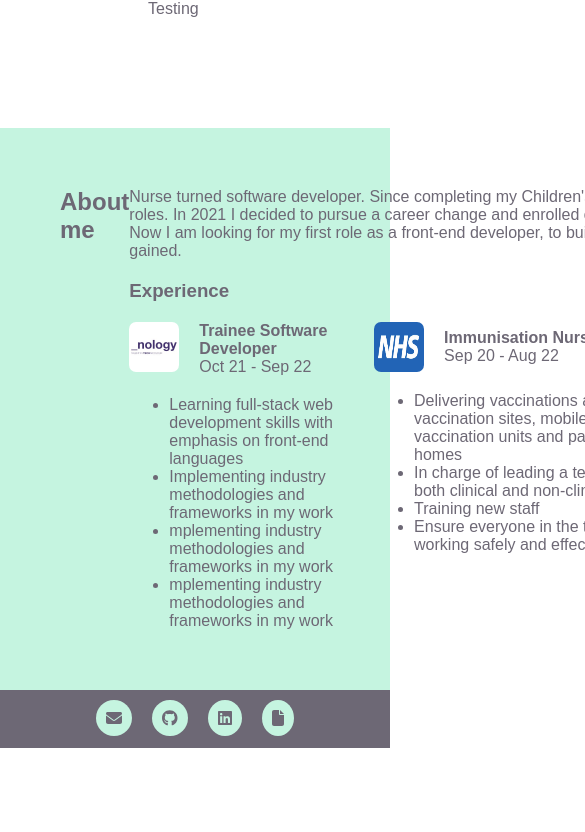
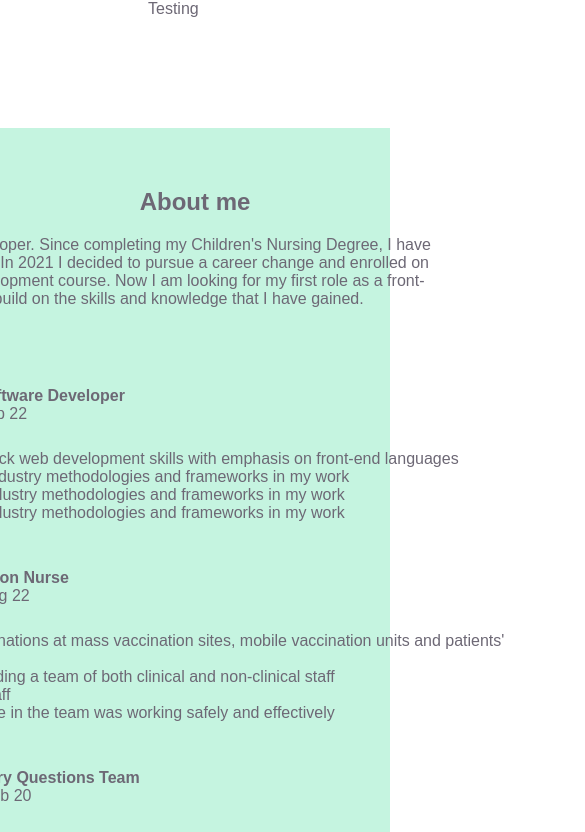
Before and after one commit to OBuckland/portfolio-v2, a React (Create React App) app: page / in a window 390 px wide. Shown: the part 3796-4628 px from the top of the page, 585 px wide, since content can reach past the window. Before the commit the page ends 4544 px from the top, so only its background shows below. Built offline with nearby package versions, Linux system fonts and the light colour scheme; a web font is replaced by a local one.

Commit message:
add media queries to About component

```diff
--- a/src/components/About/About.jsx
+++ b/src/components/About/About.jsx
@@ -8,7 +8,7 @@ import gov from '../../assets/defra-logo.jpeg';
 const About = () => {
   return (
     <section id="aboutSection" className={styles.aboutContainer}>
-      <h2>About me</h2>
+      <h2 className={styles.pageTitle}>About me</h2>
 
 
       <div className={styles.rightSideContainer}>
--- a/src/components/About/About.module.scss
+++ b/src/components/About/About.module.scss
@@ -8,21 +8,52 @@ justify-content: space-evenly;
 padding: 60px;
 text-align: left;
 color: $colour-primary-grey;
+
+@media screen and (max-width:1090px) {
+    // text-align: center;
+    display: flex;
+    flex-direction: column;
+    align-items: center;
+};
+}
+
+.pageTitle{
+    @media screen and (max-width:1090px) {
+    padding-bottom: 20px;
+}
 }
 
 .aboutIntro{
     width: 800px;
     margin-bottom: 20px;
+    @media screen and (max-width:840px) {
+        width: 80%;
+        text-align: center;
+        display: flex;
+        justify-content: center;
+        align-items: center;
+    };
+
 }
 
 .experienceContainer {
     display: flex;
     width: 800px;
+    @media screen and (max-width:845px) {
+        flex-direction: column;
+        align-items: center;
+    };
 }
 
 .jobContainer {
     display: flex;
     flex-direction: column;
+    @media screen and (max-width:845px) {
+        // flex-direction: column;
+        // align-items: left;
+        width: 700px;
+        padding: 10px;
+    };
 }
 
 // .textContainer {
```
